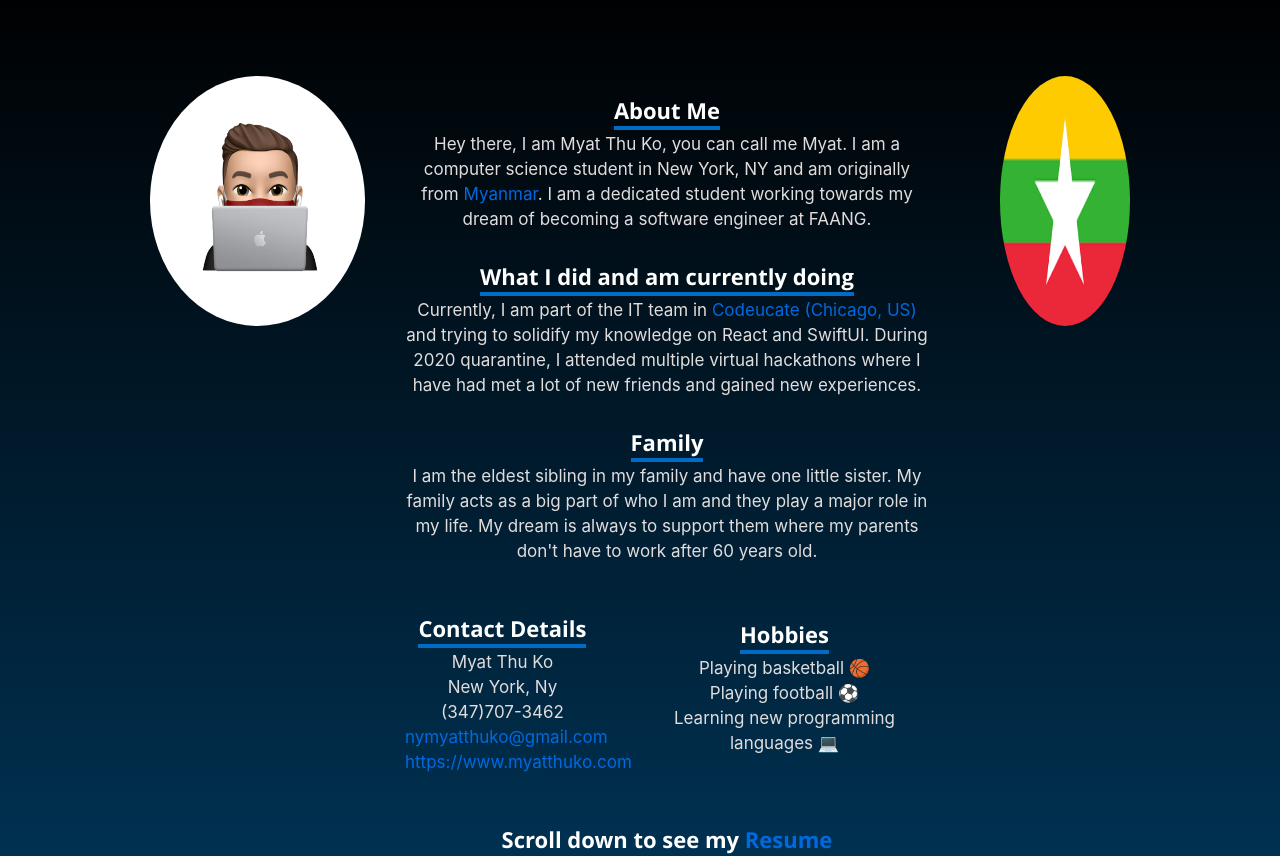
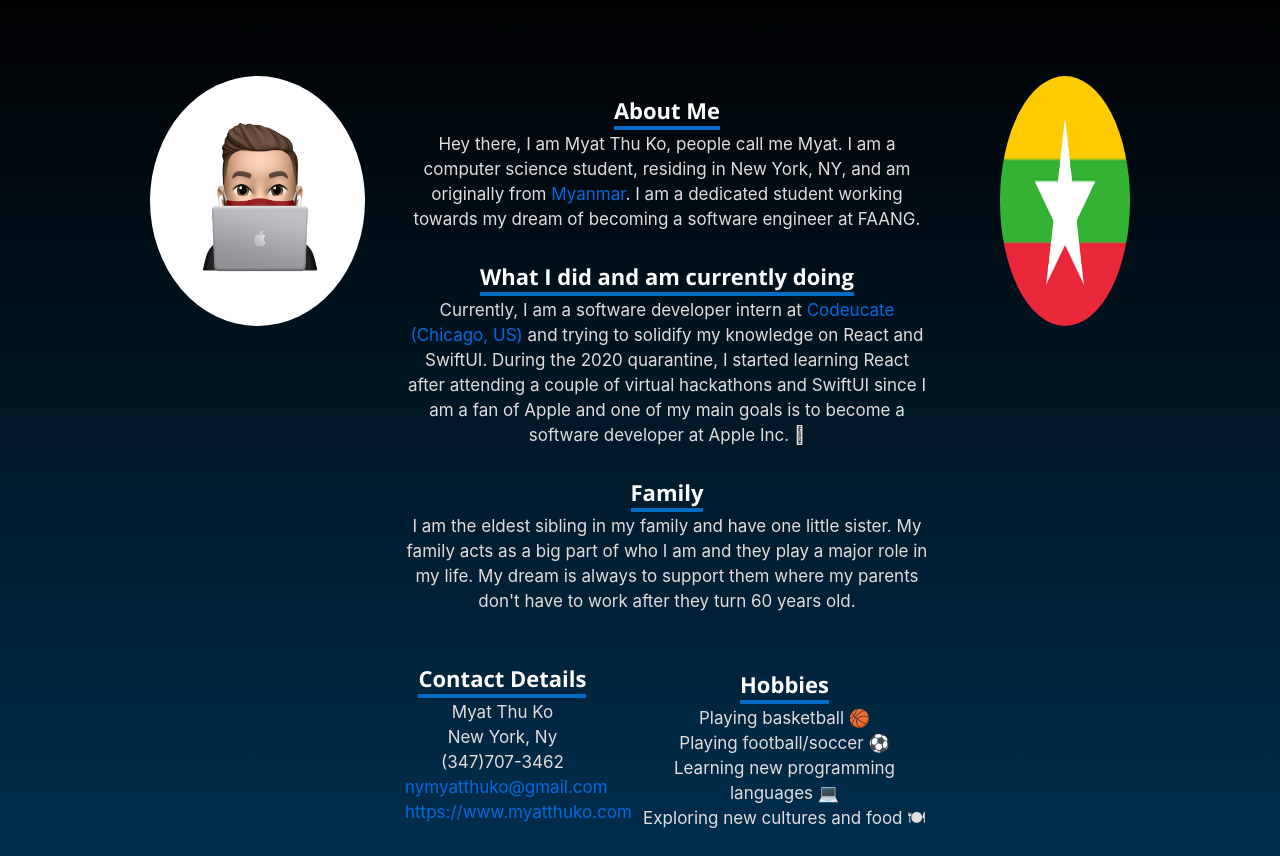
Before and after one commit to MyatThuKo/Portfolio-Website, a React (Create React App) app: page / in a window 1280 px wide. Shown: the part 820-1676 px from the top of the page. Built offline with nearby package versions, Linux system fonts and the light colour scheme.

Commit message:
Changed on About

```diff
--- a/src/components/about/about.js
+++ b/src/components/about/about.js
@@ -11,20 +11,21 @@ export const about = () => {
                     <h2><span>About Me</span></h2>
                     <div className="bio">
                         <p>
-                            Hey there, I am Myat Thu Ko, you can call me Myat. I am a computer science student in New York, NY and
+                            Hey there, I am Myat Thu Ko, people call me Myat. I am a computer science student, residing in New York, NY, and
                             am originally from<a href="https://en.wikipedia.org/wiki/Myanmar" target="_blank"> Myanmar</a>.
                             I am a dedicated student working towards my dream of becoming a software engineer at FAANG.
                         </p>
                         <h2><span>What I did and am currently doing</span></h2>
                         <p>
-                            Currently, I am part of the IT team in <a href="https://wecodeucate.org/" target="_blank">Codeucate (Chicago, US)</a> and trying to solidify my knowledge on React and SwiftUI.
-                            During 2020 quarantine, I attended multiple virtual hackathons where I have had met a lot of new friends and gained new experiences.
+                            Currently, I am a software developer intern at <a href="https://wecodeucate.org/" target="_blank">Codeucate (Chicago, US)</a> and trying to solidify my knowledge on React and SwiftUI.
+                            During the 2020 quarantine, I started learning React after attending a couple of virtual hackathons and
+                            SwiftUI since I am a fan of Apple and one of my main goals is to become a software developer at Apple Inc. 
                         </p>
                         <h2><span>Family</span></h2>
                         <p>
                             I am the eldest sibling in my family and have one little sister.
                             My family acts as a big part of who I am and they play a major role in my life.
-                            My dream is always to support them where my parents don't have to work after 60 years old.
+                            My dream is always to support them where my parents don't have to work after they turn 60 years old.
                         </p>
                     </div>
                     <div className="row">
@@ -42,8 +43,9 @@ export const about = () => {
                             <h2><span>Hobbies</span></h2>
                             <p className="hobbies">
                                 <span> Playing basketball 🏀 </span> <br />
-                                <span> Playing football ⚽️ </span> <br />
+                                <span> Playing football/soccer ⚽️ </span> <br />
                                 <span> Learning new programming languages 💻 </span> <br />
+                                <span> Exploring new cultures and food 🍽 </span> <br />
                             </p>
                         </div>
                     </div>
```
